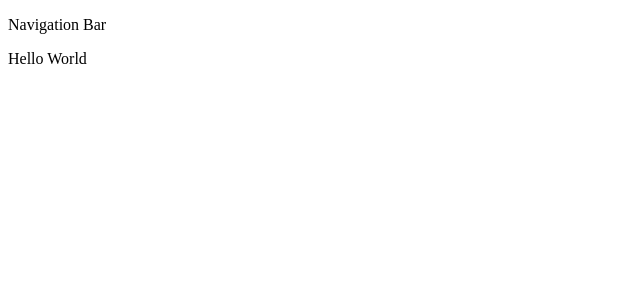
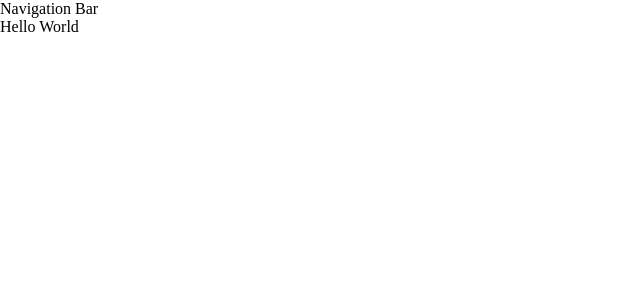
Before and after one commit to dawid-fulmes/nutrition-app, a React (Create React App) app: page / in a window 1280 px wide. Shown: the top 300 px of the page, without its empty margins (0-640 px from the left). Built offline with nearby package versions, Linux system fonts and the light colour scheme.

Commit message:
Create GlobalStyle

```diff
--- /dev/null
+++ b/src/assets/styles/GlobalStyle/GlobalStyle.js
@@ -0,0 +1,11 @@
+import { createGlobalStyle } from "styled-components";
+
+const GlobalStyle = createGlobalStyle`
+*,*::before,*::after{
+    padding:0;
+    margin: 0;
+    box-sizing: border-box;
+}
+`;
+
+export default GlobalStyle;
--- a/src/hoc/Layout/Layout.js
+++ b/src/hoc/Layout/Layout.js
@@ -1,11 +1,13 @@
 import React, { Component } from "react";
 import PropTypes from "prop-types";
+import GlobalStyle from "../../assets/styles/GlobalStyle/GlobalStyle";
 
 class Layout extends Component {
   render() {
     const { children } = this.props;
     return (
       <>
+        <GlobalStyle />
         <p>Navigation Bar</p>
         <main>{children}</main>
       </>
```
